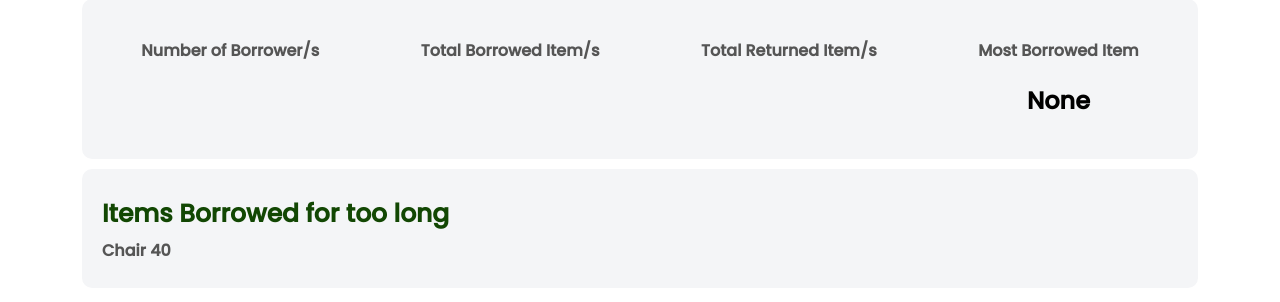
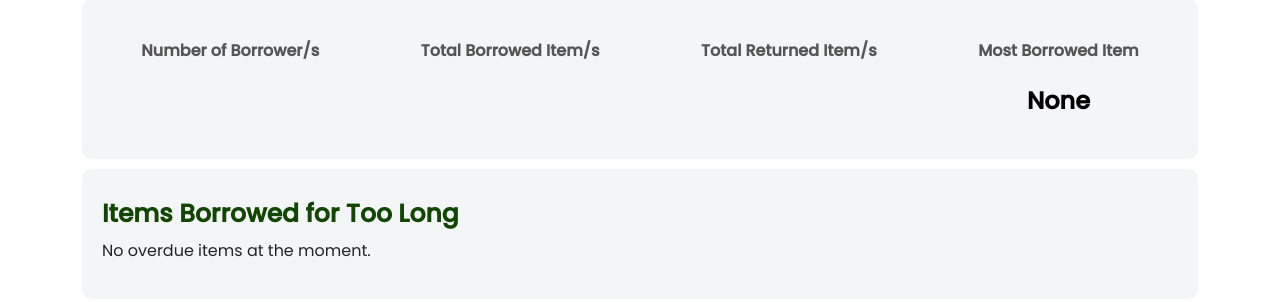
Before and after one commit to DavonGT/BorrowingSystem, a Django app: page /borrower_form_view/ in a window 1280 px wide. Shown: the part 213-515 px from the top of the page. Run offline with Django 5.2, Linux system fonts and the light colour scheme; tables that the repository leaves empty hold one stand-in row (values such as "Sample post"); some libraries are stand-ins or nearby versions.

Commit message:
lalabs basta an kanan unreturned dida han home

```diff
--- a/borrower_app/templates/home.html
+++ b/borrower_app/templates/home.html
@@ -29,8 +29,16 @@
             </div>
         </div>
         <div class="lower-container">
-            <h4>Items Borrowed for too long</h4>
-            <p class="text-header">Chair 40</p>
+            <h4>Items Borrowed for Too Long</h4>
+            {% if overdue_items %}
+                <ul>
+                    {% for item in overdue_items %}
+                        <li>{{ item.item_name }} ({{ item.item_quantity }}) - Borrowed by ---"{{ item.borrower_last_name }}, {{ item.borrower_first_name }} {{item.borrower_middle_name}}"--- on "{{ item.datenow }}"</li>
+                    {% endfor %}
+                </ul>
+            {% else %}
+                <p>No overdue items at the moment.</p>
+            {% endif %}
         </div>
 
 
--- a/borrower_app/views.py
+++ b/borrower_app/views.py
@@ -16,11 +16,13 @@
 from rest_framework.response import Response
 from rest_framework.permissions import IsAuthenticated
 from .serializers import BorrowedItemSerializer, InventoryItemSerializer
+from datetime import timedelta
+
 
 @login_required
 def home(request):
     """
-    Homepage view, handles borrowing of items.
+    Homepage view, handles borrowing of items and overdue items display.
     """
     total_borrowers = BorrowedItem.objects.values(
         'borrower_first_name', 'borrower_last_name', 'borrower_middle_name'
@@ -28,6 +30,14 @@
 
     total_borrowed_items = BorrowedItem.objects.filter(status='borrowed').aggregate(Sum('item_quantity'))['item_quantity__sum'] or 0
     total_returned_items = BorrowedItem.objects.filter(status='returned').aggregate(Sum('item_quantity'))['item_quantity__sum'] or 0
+
+    # Overdue items logic
+    overdue_threshold = timedelta(days=1)
+    cutoff_date = timezone.now() - overdue_threshold
+    overdue_items = BorrowedItem.objects.filter(
+        borrow_date__lt=cutoff_date,  # Updated field name
+        status='borrowed'
+    )
 
     if request.method == 'POST':
         form = BorrowItemForm(request.POST)
@@ -40,26 +50,88 @@
                 form.add_error('item_name', "This item does not exist in the inventory.")
                 return render(request, 'home.html', {
                     'form': form, 'total_borrowers': total_borrowers,
-                    'total_borrowed_items': total_borrowed_items, 'total_returned_items': total_returned_items})
+                    'total_borrowed_items': total_borrowed_items, 'total_returned_items': total_returned_items,
+                    'overdue_items': overdue_items
+                })
 
             available_quantity = inventory_item.available_quantity()
             if item_quantity > available_quantity:
                 form.add_error(None, f"Only {available_quantity} item(s) available for borrowing.")
                 return render(request, 'home.html', {
                     'form': form, 'total_borrowers': total_borrowers,
-                    'total_borrowed_items': total_borrowed_items, 'total_returned_items': total_returned_items})
+                    'total_borrowed_items': total_borrowed_items, 'total_returned_items': total_returned_items,
+                    'overdue_items': overdue_items
+                })
 
             borrowed_item = form.save(commit=False)
             borrowed_item.borrower_name = request.user.username
-            borrowed_item.date_borrowed = timezone.now()
+            borrowed_item.borrow_date = timezone.now()  # Updated field name
             borrowed_item.save()
             inventory_item.save()
-
             return redirect('home')
     else:
         form = BorrowItemForm()
 
     borrowed_items = BorrowedItem.objects.filter(borrower_name=request.user.username)
+
+    context = {
+        'form': form,
+        'borrowed_items': borrowed_items,
+        'total_borrowers': total_borrowers,
+        'total_borrowed_items': total_borrowed_items,
+        'total_returned_items': total_returned_items,
+        'overdue_items': overdue_items,
+    }
+
+    return render(request, 'home.html', context)
+
+
+
+
+
+# @login_required
+# def home(request):
+#     """
+#     Homepage view, handles borrowing of items.
+#     """
+#     total_borrowers = BorrowedItem.objects.values(
+#         'borrower_first_name', 'borrower_last_name', 'borrower_middle_name'
+#     ).distinct().count()
+
+#     total_borrowed_items = BorrowedItem.objects.filter(status='borrowed').aggregate(Sum('item_quantity'))['item_quantity__sum'] or 0
+#     total_returned_items = BorrowedItem.objects.filter(status='returned').aggregate(Sum('item_quantity'))['item_quantity__sum'] or 0
+
+#     if request.method == 'POST':
+#         form = BorrowItemForm(request.POST)
+#         if form.is_valid():
+#             item_name = form.cleaned_data['item_name']
+#             item_quantity = form.cleaned_data['item_quantity']
+#             try:
+#                 inventory_item = InventoryItem.objects.get(item_name=item_name)
+#             except InventoryItem.DoesNotExist:
+#                 form.add_error('item_name', "This item does not exist in the inventory.")
+#                 return render(request, 'home.html', {
+#                     'form': form, 'total_borrowers': total_borrowers,
+#                     'total_borrowed_items': total_borrowed_items, 'total_returned_items': total_returned_items})
+
+#             available_quantity = inventory_item.available_quantity()
+#             if item_quantity > available_quantity:
+#                 form.add_error(None, f"Only {available_quantity} item(s) available for borrowing.")
+#                 return render(request, 'home.html', {
+#                     'form': form, 'total_borrowers': total_borrowers,
+#                     'total_borrowed_items': total_borrowed_items, 'total_returned_items': total_returned_items})
+
+#             borrowed_item = form.save(commit=False)
+#             borrowed_item.borrower_name = request.user.username
+#             borrowed_item.date_borrowed = timezone.now()
+#             borrowed_item.save()
+#             inventory_item.save()
+
+#             return redirect('home')
+#     else:
+#         form = BorrowItemForm()
+
+#     borrowed_items = BorrowedItem.objects.filter(borrower_name=request.user.username)
 
     context = {
         'form': form,
```
